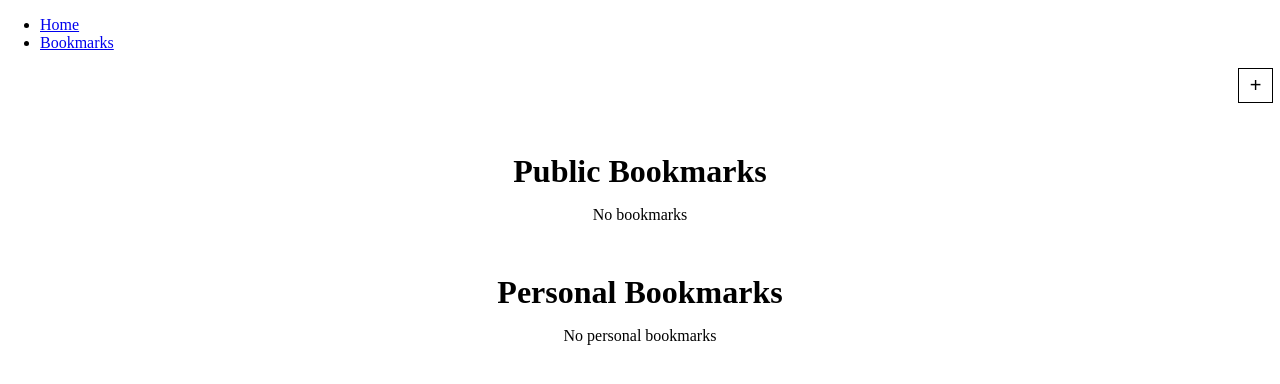
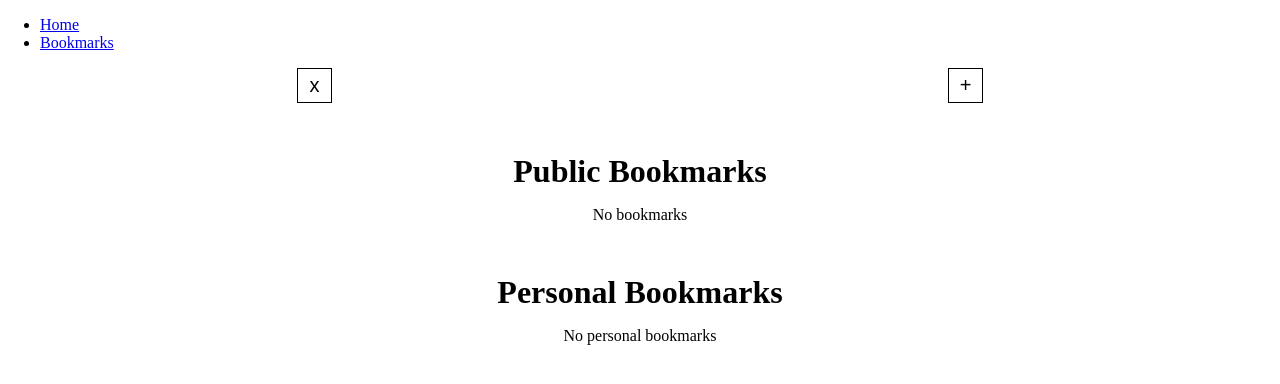
Before and after one commit to samscha/djorg, a Django app: page /bookmarks/ in a window 1280 px wide. Shown: the top 384 px of the page. Run offline with Django 3.2, Linux system fonts and the light colour scheme; data that the repository does not hold is empty.

Commit message:
Added delete all button and
Added http redirect for POST

```diff
--- a/bookmarks/static/bookmarks/style.css
+++ b/bookmarks/static/bookmarks/style.css
@@ -1,12 +1,39 @@
 body {
   min-width: 550px;
-  max-width: 2000px;
+  /* max-width: 2000px; */
   margin: 0 auto;
 }
 
 .StatusBar {
   display: flex;
-  flex-direction: row-reverse;
+  flex-direction: row;
+  justify-content: space-between;
+  max-width: 700px;
+  margin: 0 auto;
+}
+
+.DeleteAllBookmarksButtonDiv {
+  margin-left: 7px;
+  width: 35px;
+  height: 35px;
+  margin-bottom: 0;
+}
+
+.DeleteAllBookmarksButton {
+  width: 100%;
+  height: 100%;
+  margin: 0 auto;
+  background: white;
+  border: solid 1px black;
+  font-size: 20px;
+  outline: none;
+}
+
+.DeleteAllBookmarksButton:hover {
+  cursor: pointer;
+  background: #b30000;
+  color: white;
+  border: #b30000;
 }
 
 .ToggleNewBookmarkButtonDiv {
@@ -28,9 +55,6 @@ body {
 
 .ToggleNewBookmarkButton:hover {
   cursor: pointer;
-}
-
-.ToggleNewBookmarkButton:hover {
   background: #c5c5c5;
   color: white;
   border: #c5c5c5;
--- a/bookmarks/templates/bookmarks/index.html
+++ b/bookmarks/templates/bookmarks/index.html
@@ -2,6 +2,13 @@
 <link rel="stylesheet" type="text/css" href="{% static 'bookmarks/style.css' %}" />
 
 <div class="StatusBar">
+  <form class="DeleteAllBookmarksButtonDiv" method="POST">
+    {% csrf_token %}
+    <input type="hidden" name="delete_all" value="delete_all_confirm" />
+    <button class="DeleteAllBookmarksButton" type="submit">
+      x
+    </button>
+  </form>
   <div class="ToggleNewBookmarkButtonDiv">
     <button class="ToggleNewBookmarkButton" id="ToggleNewBookmarkButtonId" onclick="ToggleNewBookmarkForm()">
       +
@@ -20,7 +27,7 @@
     <form class="DeleteBookmarkForm" method="POST">
       {% csrf_token %}
       <input type="hidden" name="id" value="{{ bookmark.id }}" />
-      <button class="DeleteBookmarkButtonSubmitButton" name="delete" type="submit ">x</button>
+      <button class="DeleteBookmarkButtonSubmitButton" type="submit">x</button>
     </form>
     <li class="ListItem ">
       <a class="ListItemHref " href="{{ bookmark.url }} " target="_blank ">{{ bookmark.name }}</a>
--- a/bookmarks/views.py
+++ b/bookmarks/views.py
@@ -9,7 +9,13 @@ from .models import Bookmark, PersonalBookmark
 
 def index(request):
     if request.method == 'POST':
-        if 'id' in request.POST:
+        if 'delete_all' in request.POST:
+            if request.POST['delete_all'] == 'delete_all_confirm':
+                bookmarks = Bookmark.objects.exclude(
+                    id__in=PersonalBookmark.objects.values_list('id'))
+                for b in bookmarks:
+                    b.delete()
+        elif 'id' in request.POST:
             target_id = request.POST['id']
             bookmark = Bookmark.objects.filter(pk=target_id)
             bookmark.delete()
@@ -33,6 +39,8 @@ def index(request):
 
     context['form'] = BookmarkForm()
 
+    if request.method == 'POST':
+        return HttpResponseRedirect(reverse('bookmarks:index'))
     return render(request, 'bookmarks/index.html', context)
 
 
```
